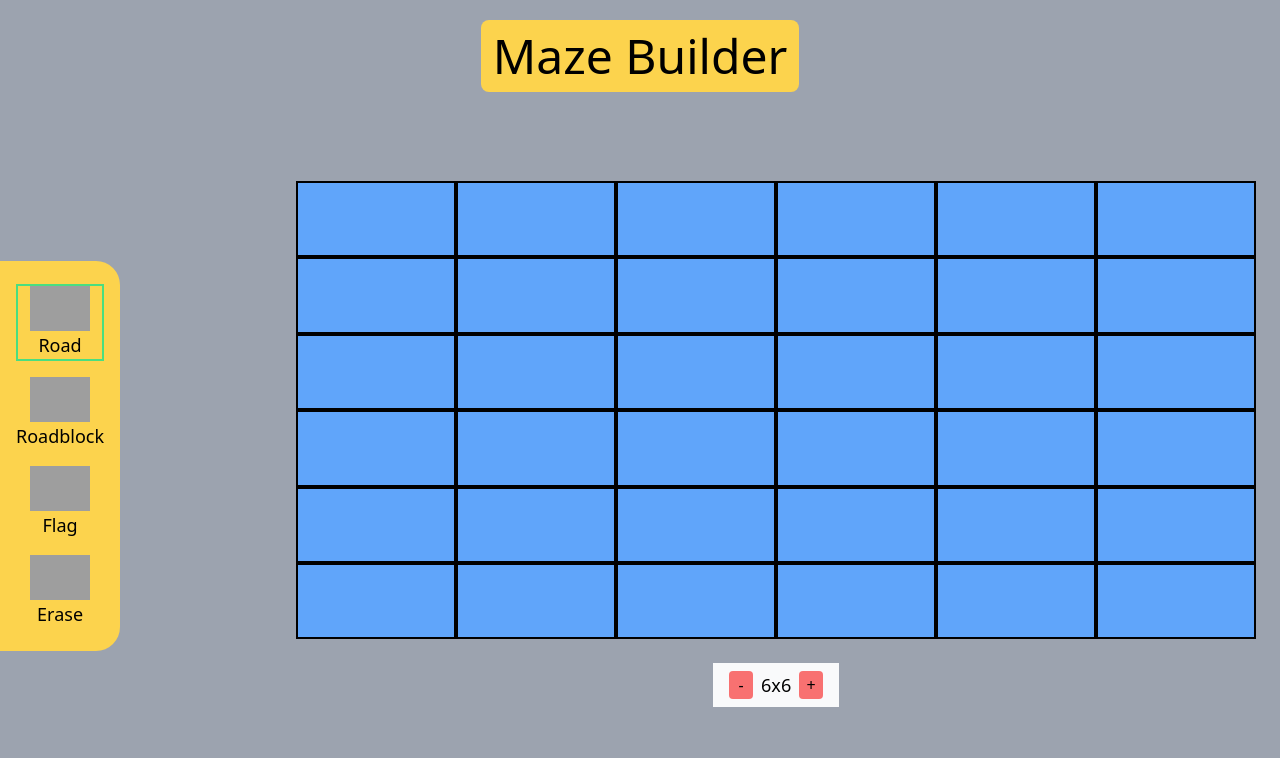
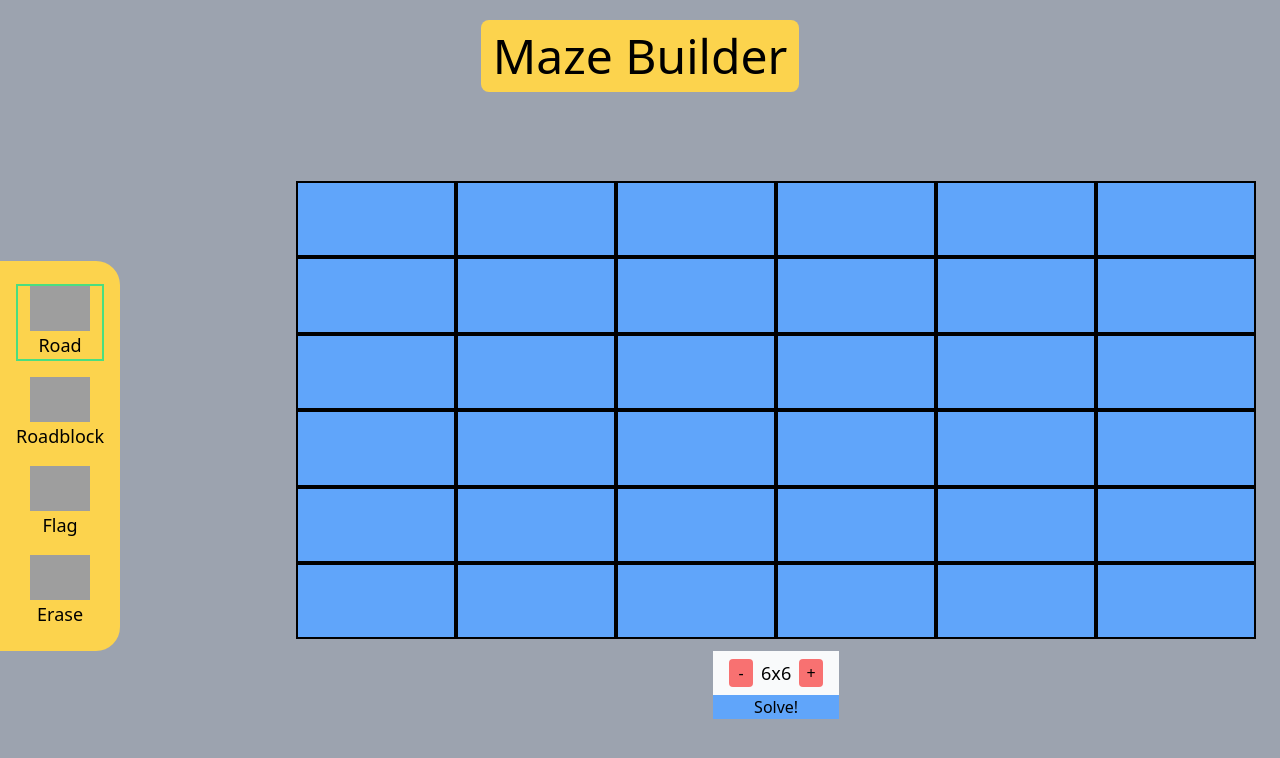
Before and after one commit to Francisco-Ibarra07/MazeBuilder, a React (Create React App) app: page / in a window 1280 px wide. Shown: the top 758 px of the page. Built offline with nearby package versions, Linux system fonts and the light colour scheme; grey boxes are pictures that could not be loaded.

Commit message:
Called solveGrid action from Slider component

```diff
--- a/src/components/Slider.tsx
+++ b/src/components/Slider.tsx
@@ -1,19 +1,24 @@
 import React from "react";
 import { connect, ConnectedProps } from "react-redux";
 import { RootState } from "../store/reducers/rootReducer";
-import { expandGrid, shrinkGrid } from "../store/actions/gridActions";
+import {
+  expandGrid,
+  shrinkGrid,
+  solveGrid,
+} from "../store/actions/gridActions";
 import { resetFlags } from "../store/actions/flagActions";
 
 // Connect Redux
 const mapStateToProps = (state: RootState) => ({
   grid: state.grid,
+  flagLocations: state.flagLocations,
 });
 const connector = connect(mapStateToProps);
 type PropsFromRedux = ConnectedProps<typeof connector>;
 type SliderProps = PropsFromRedux;
 
 function Slider(props: SliderProps) {
-  const { grid, dispatch } = props;
+  const { grid, flagLocations, dispatch } = props;
 
   const handleDecrement = () => {
     dispatch(shrinkGrid());
@@ -25,8 +30,19 @@ function Slider(props: SliderProps) {
     dispatch(resetFlags());
   };
 
+  const handleSolve = () => {
+    if (flagLocations.length !== 2) {
+      console.log("Not enough flags on the board");
+      return;
+    }
+
+    const start = flagLocations[0];
+    const end = flagLocations[1];
+    dispatch(solveGrid(start, end));
+  };
+
   return (
-    <div className="flex justify-center">
+    <div className="flex flex-col justify-center">
       <div className="bg-gray-50 flex p-2">
         <button
           className="rounded w-6 bg-red-400 mx-2"
@@ -44,6 +60,9 @@ function Slider(props: SliderProps) {
           +
         </button>
       </div>
+      <button className="bg-blue-400" onClick={handleSolve}>
+        Solve!
+      </button>
     </div>
   );
 }
```
